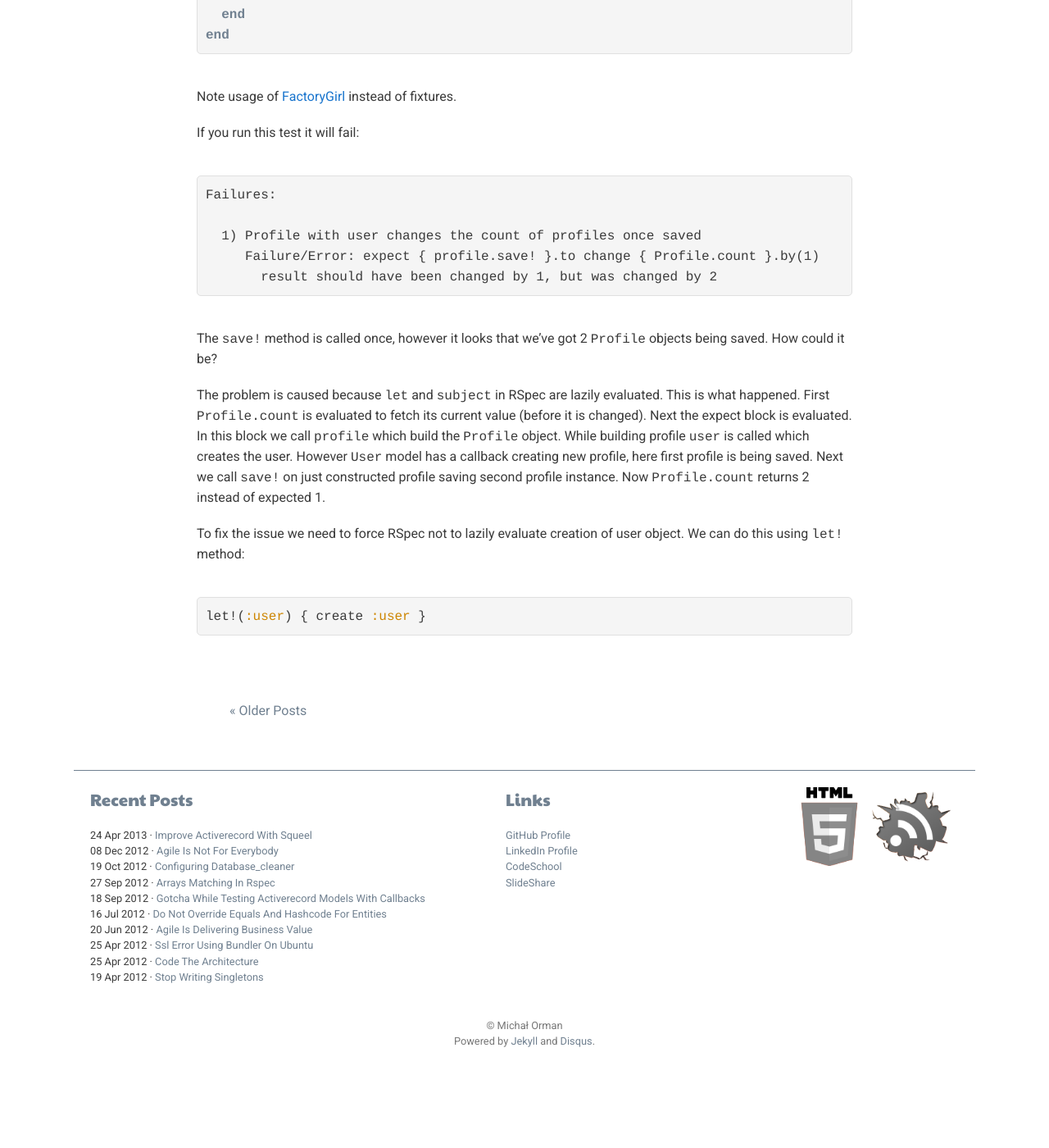
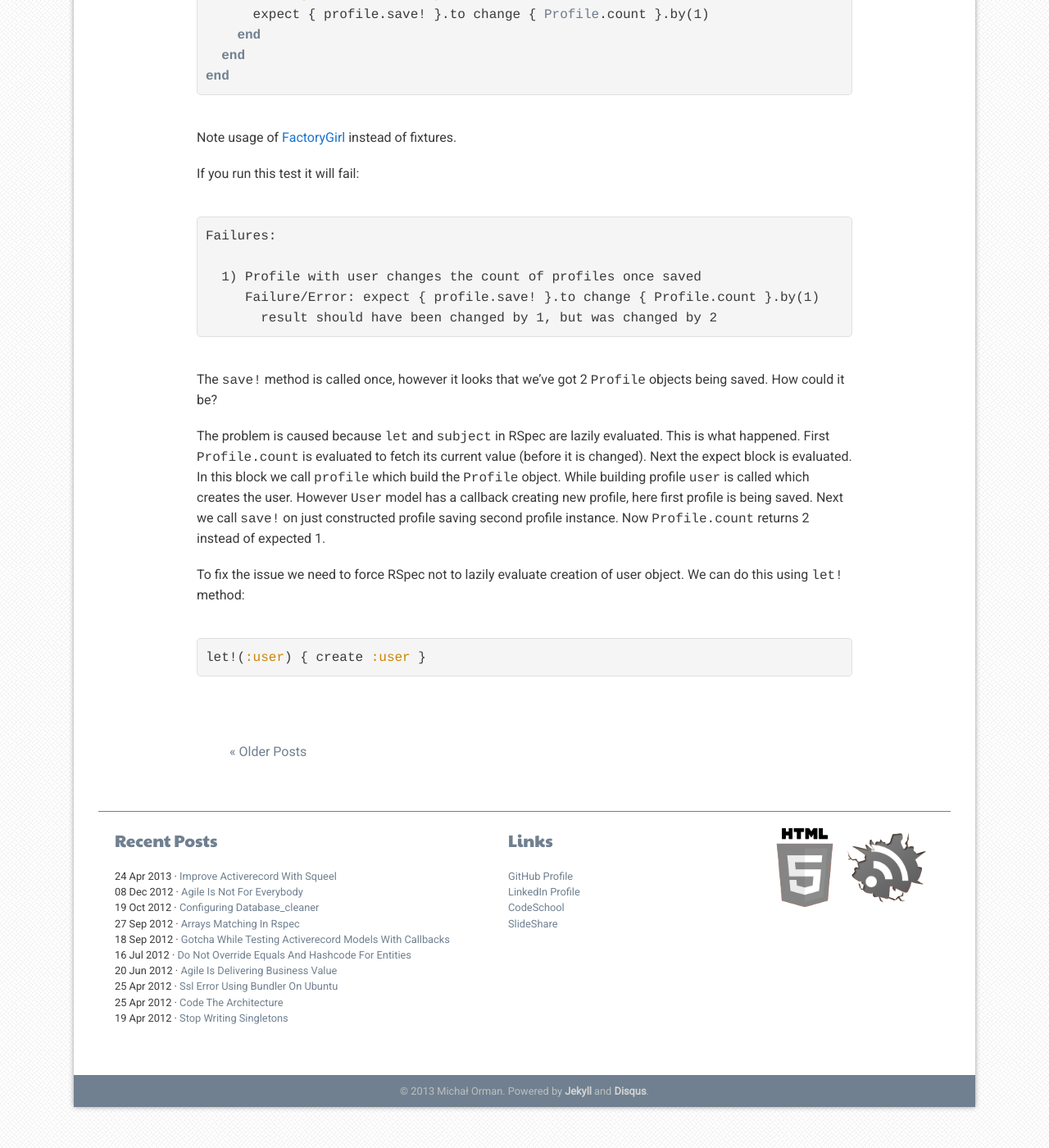
Before and after one commit to michalorman/michalorman.github.com, a Jekyll site: the page built from index.html, in a window 1280 px wide and 1400 px high, scrolled down 5559 px. Shown: the whole window at 82% size. Built offline with Jekyll 4.4.1, drawn with Linux system fonts in a browser that asks for light colours; Markdown is read by kramdown in place of the engine named in the settings; the list of posts is cut into pages by our own code; comment, search, counter and statistics services are not loaded.

Commit message:
Add background.

```diff
--- a/_layouts/default.html
+++ b/_layouts/default.html
@@ -21,6 +21,7 @@
     </head>
 
     <body>
+      <div id='content-container'>
         <header id="main-head">
           <a id="banner" href="/" title="michalorman.com">
             michalorman<span>.com</span>
@@ -102,17 +103,15 @@
           </ul>
           </nav>
         </div>
+        </footer>
+      </div>
       <div id="copyright">
         <p>
-        &copy; Michał Orman
-        </p>
-        <p>
-        Powered
+          &copy; 2013 Michał Orman. Powered
           by <a href="http://github.com/mojombo/jekyll" title="Jekyll">Jekyll</a>
           and <a href="http://disqus.com/comments/" title="Disqus">Disqus</a>.
         </p>
       </div>
-      </footer>
       <!-- Scripts -->
       <script type="text/javascript">
         var disqus_shortname = 'michalormancom';
--- a/assets/css/style.css
+++ b/assets/css/style.css
@@ -46,16 +46,22 @@ table {
 /*************************************************/
 
 html {
-  border-top: 4px solid #708090;
-  padding-bottom: 50px;
+  background: url('/assets/images/background.png');
 }
 
 body {
   width: 1100px;
-  margin: 0 auto;
+  margin: 50px auto;
   font: 16px 'Roboto', 'Helvetica Neue', 'Helvetica', 'Arial', sans-serif;
   line-height: 1.5;
   color: #3A3A3A;
+  border-top: 4px solid #708090;
+  background-color: white;
+  box-shadow: 0 0 6px #999;
+}
+
+#content-container {
+  padding: 0 30px;
 }
 
 a {
@@ -228,7 +234,7 @@ blockquote p {
 
 #main-foot {
   border-top: 1px solid #708090;
-  margin-top: 40px;
+  margin: 40px 0;
   padding: 20px;
   font-size: 0.8em;
   position: relative;
@@ -284,14 +290,21 @@ blockquote p {
   width: 45%;
 }
 
-#main-foot #copyright {
+#copyright {
+  font-size: 0.8em;
+  padding: 10px 0;
+  color: #BEBEBE;
   text-align: center;
-  margin: 40px 0;
-  color: #777;
+  background-color: #708090;
 }
 
-#main-foot #copyright p {
+#copyright p {
   margin: 0;
+}
+
+#copyright a {
+  color: #D3D3D3;
+  font-weight: bold;
 }
 
 #main-content {
```
Also changed, not shown: assets/images/background.png (added). Lines whose indentation alone changed are shown as unchanged.
